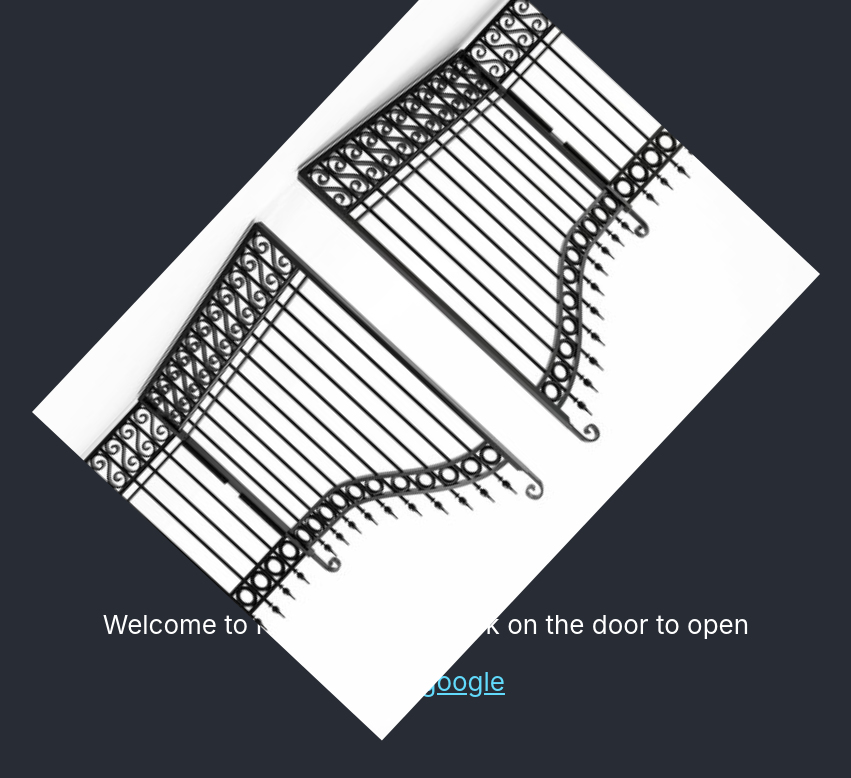
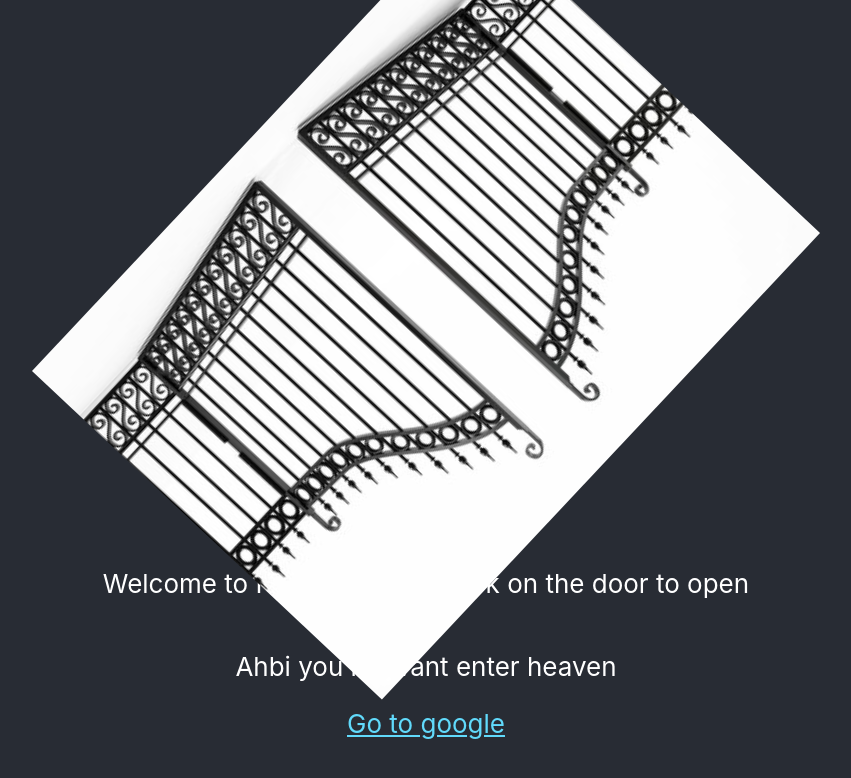
Before and after one commit to k33ngTomide/heavengate, a React (Create React App) app: page / in a window 1280 px wide. Shown: the top 778 px of the page, without its empty margins (214-1065 px from the left). Built offline with nearby package versions, Linux system fonts and the light colour scheme.

Commit message:
eddited the workflow

```diff
--- a/src/App.js
+++ b/src/App.js
@@ -12,6 +12,8 @@ function App() {
 
           Click on the door to open
         </p>
+
+        <p>Ahbi you no want enter heaven</p>
         <a
           className="App-link"
           href="https://google.com"
```
